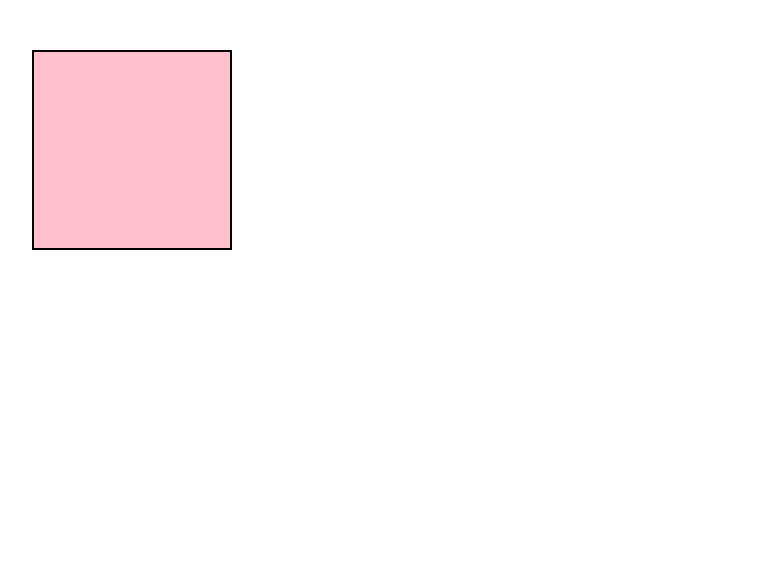
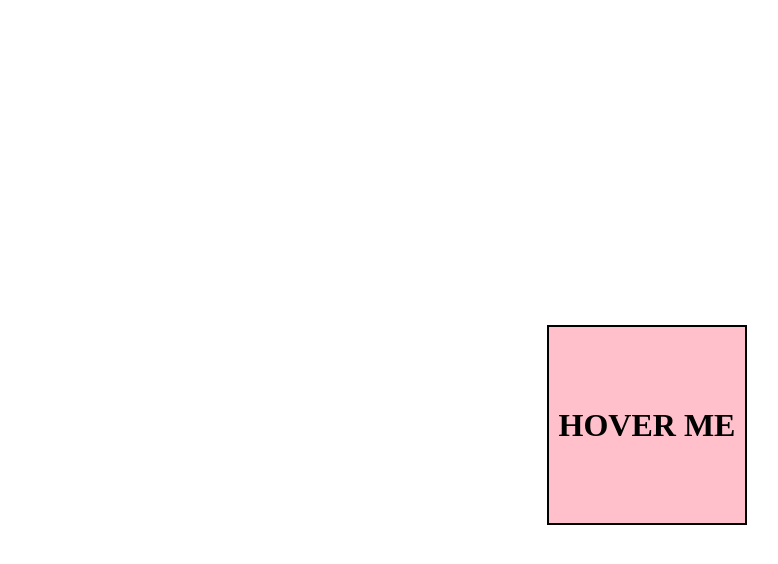
Before and after one commit to evilkeil/Random-animations, a plain HTML site: page boxFlip/index.html in a window 1280 px wide. Shown: the whole page, without its empty margins (18-796 px from the left). Drawn offline with Linux system fonts and the light colour scheme.

Commit message:
add more styles

```diff
--- a/boxFlip/index.html
+++ b/boxFlip/index.html
@@ -10,7 +10,7 @@
 </head>
 <body>
     <div class="trigger">
-        <div class="box"></div>
+        <div class="box"><h1>HOVER ME</h1></div>
     </div>
 </body>
 </html>
--- a/boxFlip/style.css
+++ b/boxFlip/style.css
@@ -5,6 +5,9 @@
 body{
     margin: 0;
     padding: 0;
+    display: grid;
+    place-content: center;
+    height: 100vh;
 }
 
 .trigger{
@@ -23,6 +26,8 @@ body{
     width: 200px;
     height: 200px;
     transition: transform 300ms ease-in-out;
+    display: grid;
+    place-content: center;
 }
 
 /* .trigger:hover .box {
```
